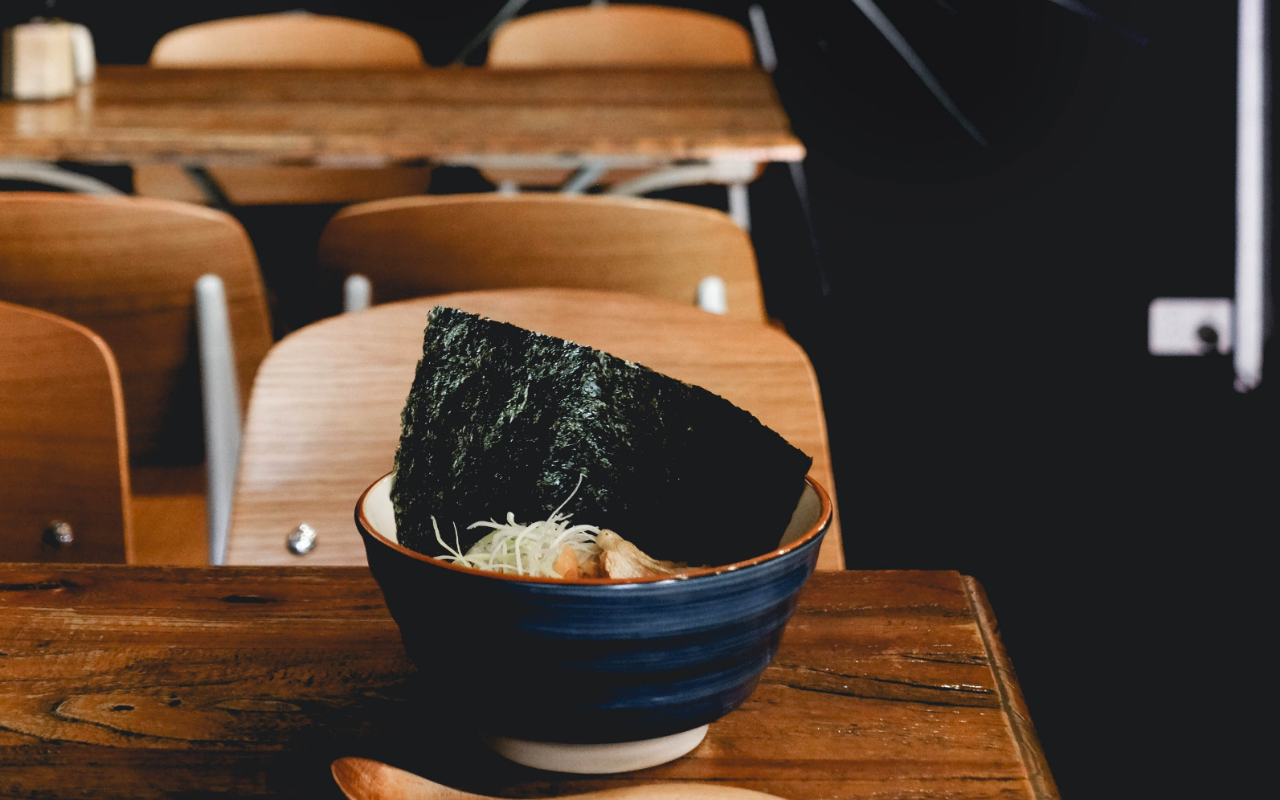
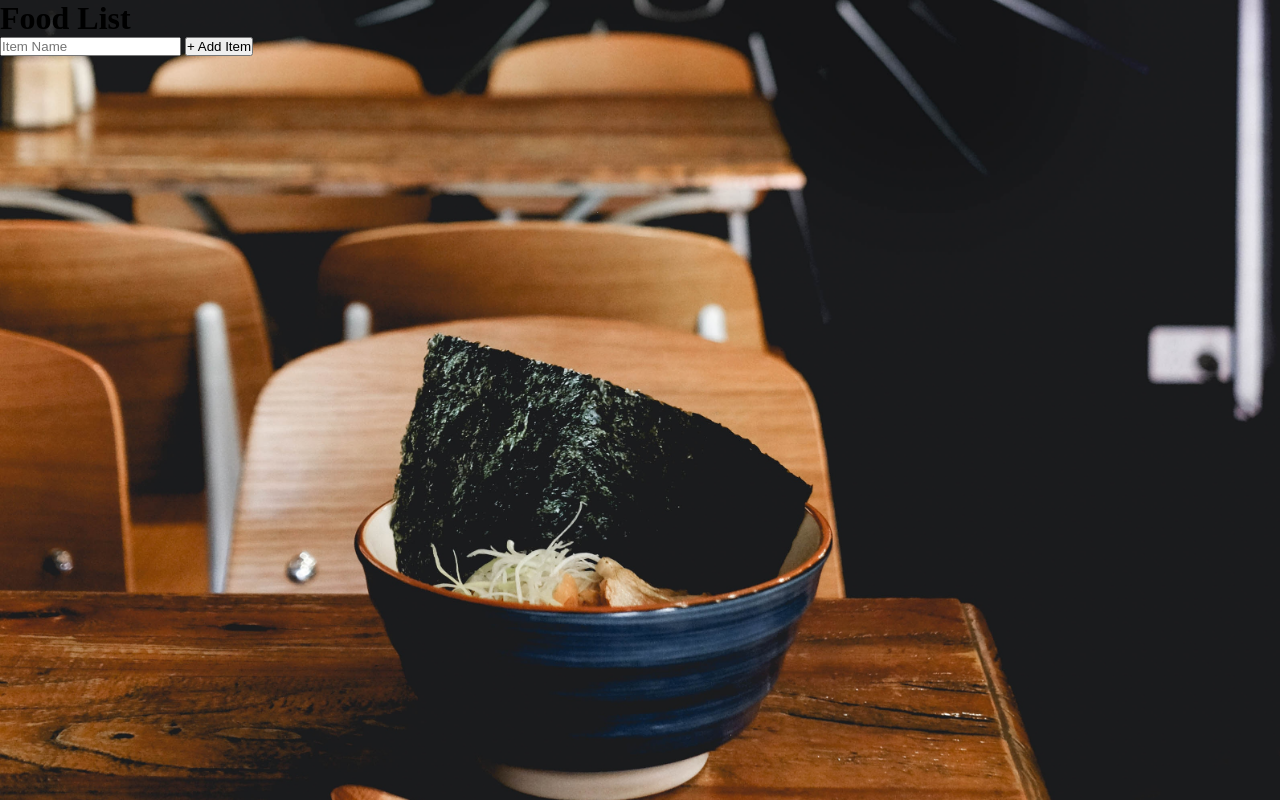
Before and after one commit to jma26/JavaScript30, a plain HTML site: page Local Storage and Event Delegation/index.html in a window 1280 px wide. Drawn offline with Linux system fonts and the light colour scheme.

Commit message:
Add div container, form elements, and headline

```diff
--- a/Local Storage and Event Delegation/index.html
+++ b/Local Storage and Event Delegation/index.html
@@ -9,6 +9,15 @@
     <script src="./main.js" type="text/javascript"></script>
 </head>
 <body>
-
+    <div class="container">
+        <h1 class="headline"> Food List </h1>
+        <div class="list-container">
+            <ul class="item-list"></ul>
+        </div>
+        <form class="food-form">
+            <input type="text" name="item" placeholder="Item Name" required>
+            <input type="submit" value="+ Add Item">
+        </form>
+    </div>
 </body>
 </html>
```
